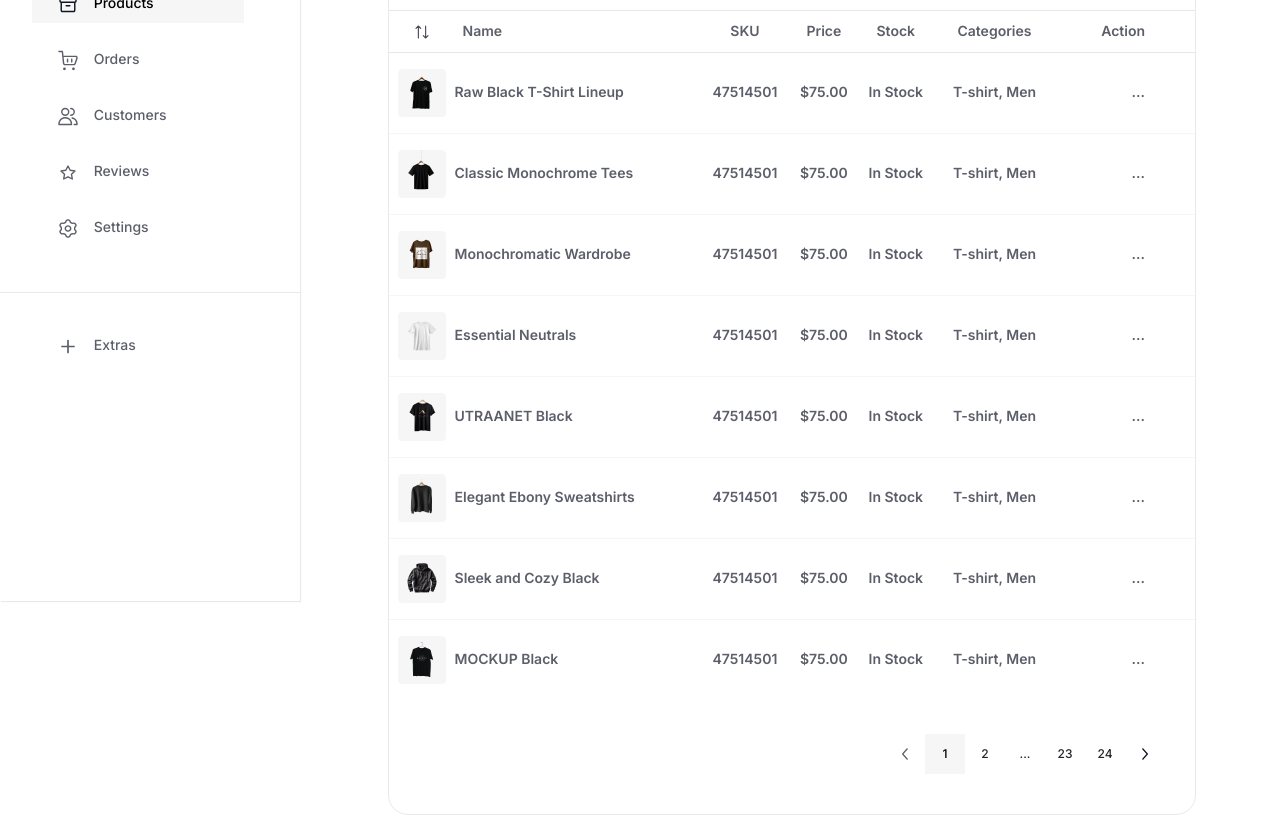
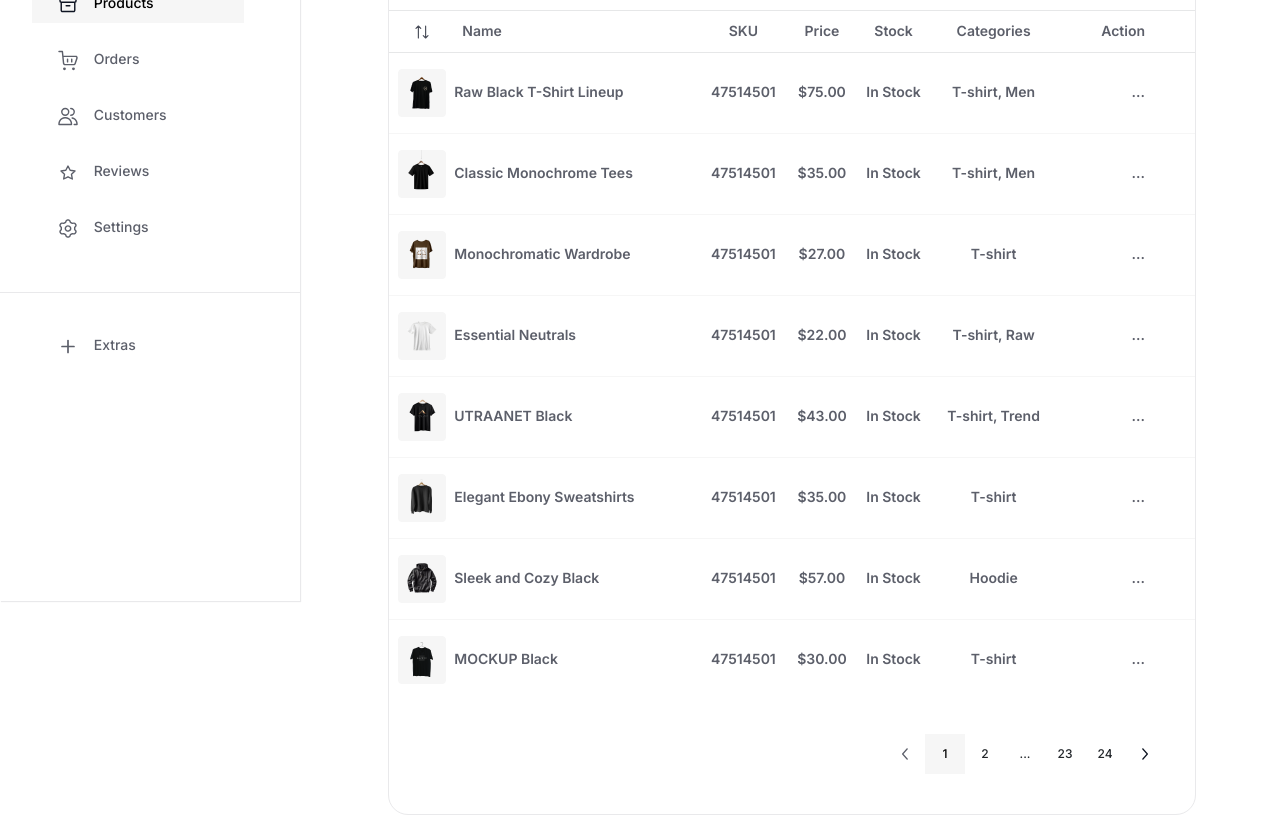
Before and after one commit to ksi2021/AdminPanelHTML, a plain HTML site: page index.html in a window 1280 px wide. Shown: the part 199-1034 px from the top of the page. Drawn offline with nearby package versions, Linux system fonts and the light colour scheme.

Commit message:
updated table data

```diff
--- a/index.html
+++ b/index.html
@@ -83,7 +83,7 @@
                     </td>
                     <td>Classic Monochrome Tees</td>
                     <td>47514501</td>
-                    <td>$75.00</td>
+                    <td>$35.00</td>
                     <td>In Stock</td>
                     <td>T-shirt, Men</td>
                     <td>...</td>
@@ -96,9 +96,9 @@
                     </td>
                     <td>Monochromatic Wardrobe</td>
                     <td>47514501</td>
-                    <td>$75.00</td>
+                    <td>$27.00</td>
                     <td>In Stock</td>
-                    <td>T-shirt, Men</td>
+                    <td>T-shirt</td>
                     <td>...</td>
                 </tr>
                 <tr>
@@ -109,9 +109,9 @@
                     </td>
                     <td>Essential Neutrals</td>
                     <td>47514501</td>
-                    <td>$75.00</td>
+                    <td>$22.00</td>
                     <td>In Stock</td>
-                    <td>T-shirt, Men</td>
+                    <td>T-shirt, Raw</td>
                     <td>...</td>
                 </tr>
                 <tr>
@@ -122,9 +122,9 @@
                     </td>
                     <td>UTRAANET Black</td>
                     <td>47514501</td>
-                    <td>$75.00</td>
+                    <td>$43.00</td>
                     <td>In Stock</td>
-                    <td>T-shirt, Men</td>
+                    <td>T-shirt, Trend</td>
                     <td>...</td>
                 </tr>
                 <tr>
@@ -135,9 +135,9 @@
                     </td>
                     <td>Elegant Ebony Sweatshirts</td>
                     <td>47514501</td>
-                    <td>$75.00</td>
+                    <td>$35.00</td>
                     <td>In Stock</td>
-                    <td>T-shirt, Men</td>
+                    <td>T-shirt</td>
                     <td>...</td>
                 </tr>
                 <tr>
@@ -148,9 +148,9 @@
                     </td>
                     <td>Sleek and Cozy Black</td>
                     <td>47514501</td>
-                    <td>$75.00</td>
+                    <td>$57.00</td>
                     <td>In Stock</td>
-                    <td>T-shirt, Men</td>
+                    <td>Hoodie</td>
                     <td>...</td>
                 </tr>
                 <tr>
@@ -161,9 +161,9 @@
                     </td>
                     <td>MOCKUP Black</td>
                     <td>47514501</td>
-                    <td>$75.00</td>
+                    <td>$30.00</td>
                     <td>In Stock</td>
-                    <td>T-shirt, Men</td>
+                    <td>T-shirt</td>
                     <td>...</td>
                 </tr>
             </table>
```
